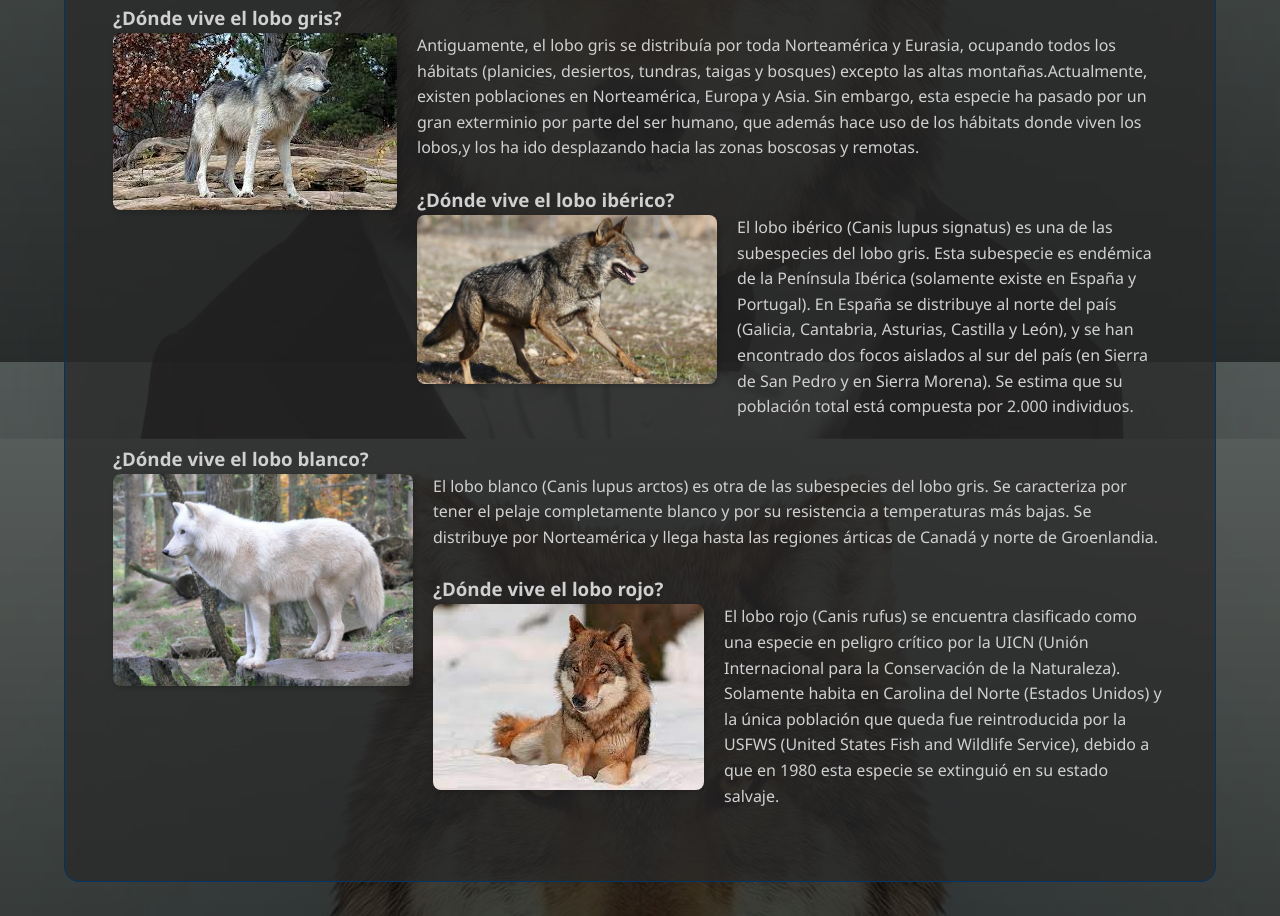
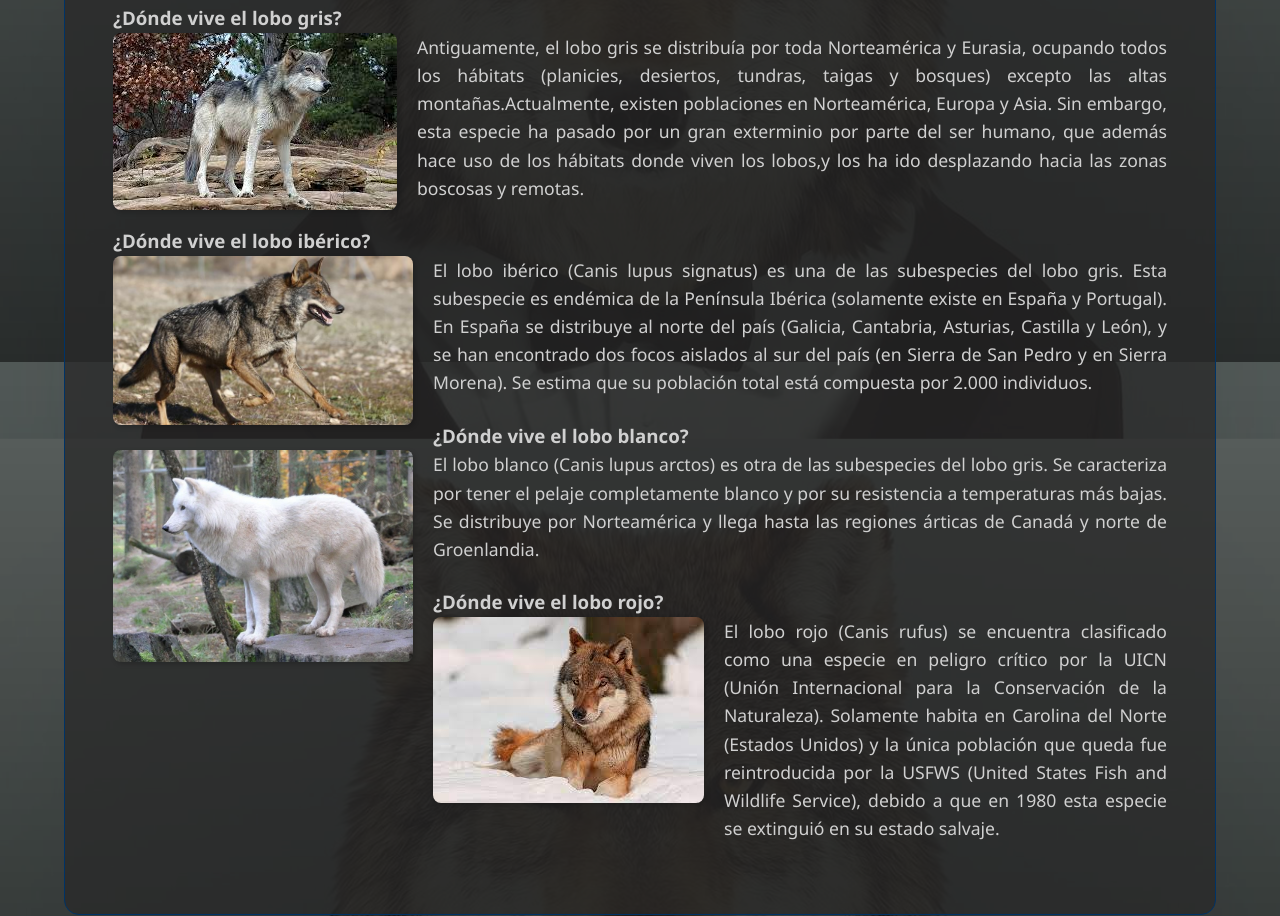
Before and after one commit to peterjhosep31/proyecto_lobos, a plain HTML site: page habitat.html in a window 1280 px wide. Shown: the part 438-1354 px from the top of the page. Drawn offline with Linux system fonts and the light colour scheme.

Commit message:
Refactor HTML structure, update file permissions, and remove unused components

```diff
--- a/habitat.html
+++ b/habitat.html
@@ -10,34 +10,52 @@
 </head>
 
 <body>
-    <section CLASS="CONTENIDO">
+    <section class="CONTENIDO">
         <h2>¿Donde Habitan?</h2>
         <p>
-            Todas las especies de lobos se distribuyen en el hemisferio norte. Sin embargo, al existir tanta diversidad dentro de este grupo, para contestar concretamente a la pregunta "¿dónde viven los lobos?" debemos especificar a qué tipo de lobo nos queremos referir. En este artículo, te contamos el hábitat de los lobos
+            Todas las especies de lobos se distribuyen en el hemisferio norte. Sin embargo, al existir tanta diversidad
+            dentro de este grupo, para contestar concretamente a la pregunta "¿dónde viven los lobos?" debemos
+            especificar a qué tipo de lobo nos queremos referir. En este artículo, te contamos el hábitat de los lobos
             más populares.
         </p>
+        <h3>¿Dónde vive el lobo gris?</h3>
+        <img class="enDondeViven" src="images/loboGris.jpg">
         <p>
-            <h3>¿Dónde vive el lobo gris?</h3>
-            <img class="enDondeViven" src="images/loboGris.jpg">
-            Antiguamente, el lobo gris se distribuía por toda Norteamérica y Eurasia, ocupando todos los hábitats (planicies, desiertos, tundras, taigas y bosques) excepto las altas montañas.Actualmente, existen poblaciones en Norteamérica, Europa y Asia. Sin embargo, esta especie ha pasado por un gran exterminio por parte del ser humano, que además hace uso de los hábitats donde viven los lobos,y los ha ido desplazando hacia las zonas boscosas y remotas.
+            Antiguamente, el lobo gris se distribuía por toda Norteamérica y Eurasia, ocupando todos los hábitats
+            (planicies, desiertos, tundras, taigas y bosques) excepto las altas montañas.Actualmente, existen
+            poblaciones en
+            Norteamérica, Europa y Asia. Sin embargo, esta especie ha pasado por un gran exterminio por parte del ser
+            humano, que además hace uso de los hábitats donde viven los lobos,y los ha ido desplazando hacia las zonas
+            boscosas y remotas.
         </p>
+        <h3>¿Dónde vive el lobo ibérico? </h3>
+        <img class="enDondeViven" src="images/loboIberico.jpg">
         <p>
-            <h3>¿Dónde vive el lobo ibérico? </h3>
-            <img class="enDondeViven" src="images/loboIberico.jpg">
-            El lobo ibérico (Canis lupus signatus) es una de las subespecies del lobo gris. Esta subespecie es endémica de
+            El lobo ibérico (Canis lupus signatus) es una de las subespecies del lobo gris. Esta subespecie es endémica
+            de
             la Península Ibérica (solamente existe en España y Portugal). En España se distribuye al norte del país
             (Galicia, Cantabria, Asturias, Castilla y León), y se han encontrado dos focos aislados al sur del país (en
-            Sierra de San Pedro y en Sierra Morena). Se estima que su población total está compuesta por 2.000 individuos.
+            Sierra de San Pedro y en Sierra Morena). Se estima que su población total está compuesta por 2.000
+            individuos.
         </p>
+        <h3>¿Dónde vive el lobo blanco?</h3>
+        <img class="enDondeViven" src="images/loboBlanco.jpg">
         <p>
-            <h3>¿Dónde vive el lobo blanco?</h3>
-            <img class="enDondeViven" src="images/loboBlanco.jpg">
-            El lobo blanco (Canis lupus arctos) es otra de las subespecies del lobo gris. Se caracteriza por tener el pelaje completamente blanco y por su resistencia a temperaturas más bajas. Se distribuye por Norteamérica y llega hasta las regiones árticas de Canadá y norte de Groenlandia.
+            El lobo blanco (Canis lupus arctos) es otra de las subespecies del lobo gris. Se caracteriza por tener el
+            pelaje
+            completamente blanco y por su resistencia a temperaturas más bajas. Se distribuye por Norteamérica y llega
+            hasta
+            las regiones árticas de Canadá y norte de Groenlandia.
         </p>
+        <h3>¿Dónde vive el lobo rojo?</h3>
+        <img class="enDondeViven" src="images/loboRojo.jpg">
         <p>
-            <h3>¿Dónde vive el lobo rojo?</h3>
-            <img class="enDondeViven" src="images/loboRojo.jpg">
-            El lobo rojo (Canis rufus) se encuentra clasificado como una especie en peligro crítico por la UICN (Unión Internacional para la Conservación de la Naturaleza). Solamente habita en Carolina del Norte (Estados Unidos) y la única población que queda fue reintroducida por la USFWS (United States Fish and Wildlife Service), debido a que en 1980 esta especie se extinguió en su estado salvaje.
+            El lobo rojo (Canis rufus) se encuentra clasificado como una especie en peligro crítico por la UICN (Unión
+            Internacional para la Conservación de la Naturaleza). Solamente habita en Carolina del Norte (Estados
+            Unidos) y
+            la única población que queda fue reintroducida por la USFWS (United States Fish and Wildlife Service),
+            debido a
+            que en 1980 esta especie se extinguió en su estado salvaje.
         </p>
     </section>
     <div class="imagesFinal">
@@ -45,6 +63,6 @@
         <img class="agresivo1" src="images/lobos-grises.jpg" />
     </div>
 </body>
-<script src="./scrips/scrip.js"></script>
+<script src="scrips/scrip.js"></script>
 
 </html>
--- a/scrips/scrip.js
+++ b/scrips/scrip.js
@@ -2,7 +2,7 @@
 
 class includeNav {
     async getNav() {
-        let nav = await fetch("./components/nav.html");
+        let nav = await fetch("components/nav.html");
         if (!nav.ok) return;
 
         let contentHtml = await nav.text();
```
Also changed, not shown: alimento.html (+4 -2 lines), components/footer.html (deleted, +0 -23 lines), index.html (+5 -4 lines), scrips/Index.js (deleted, +0 -37 lines), scrips/utilities/LoadDependesces.js (deleted, +0 -23 lines), scrips/utilities/ViewManager.js (deleted, +0 -9 lines), 2 other files.
